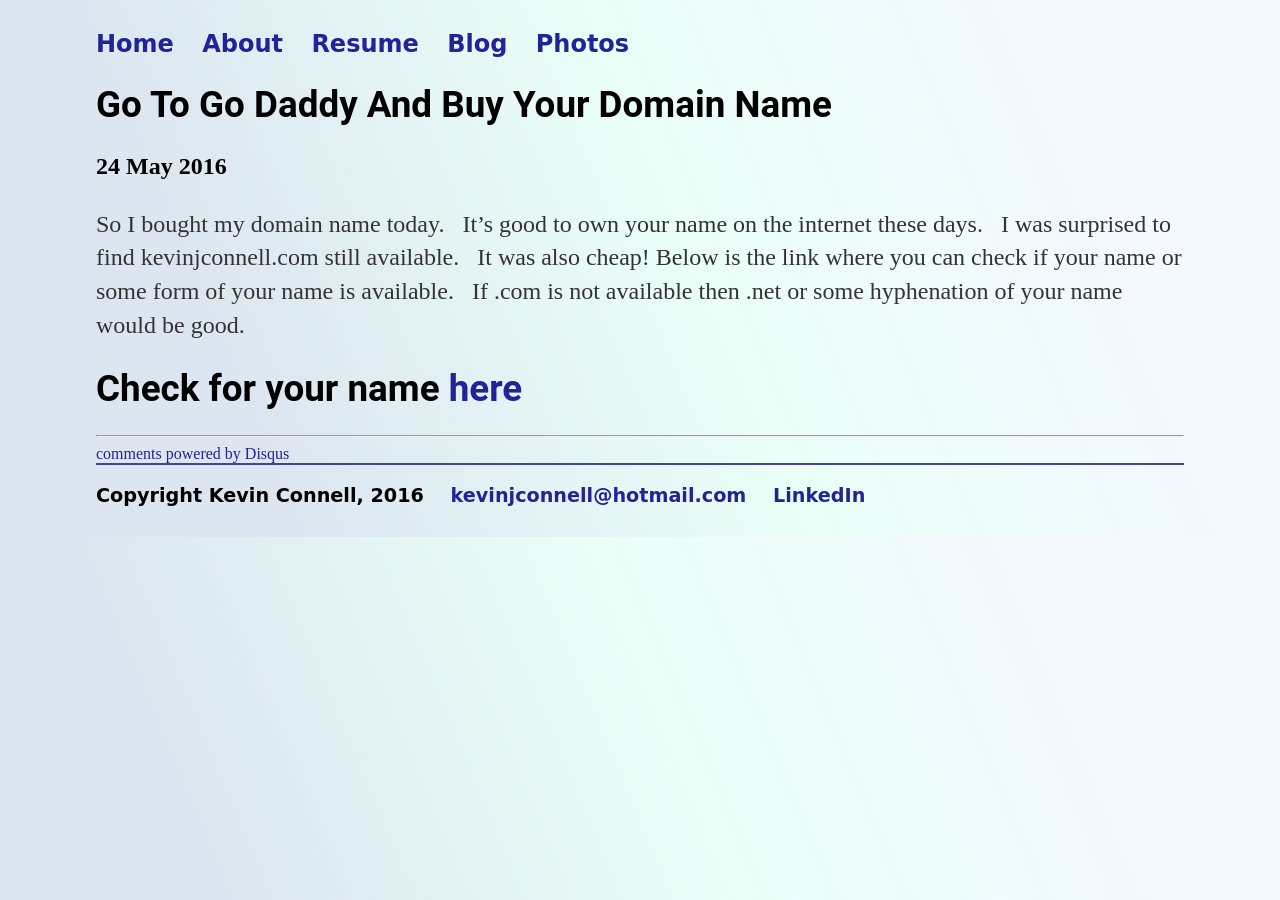
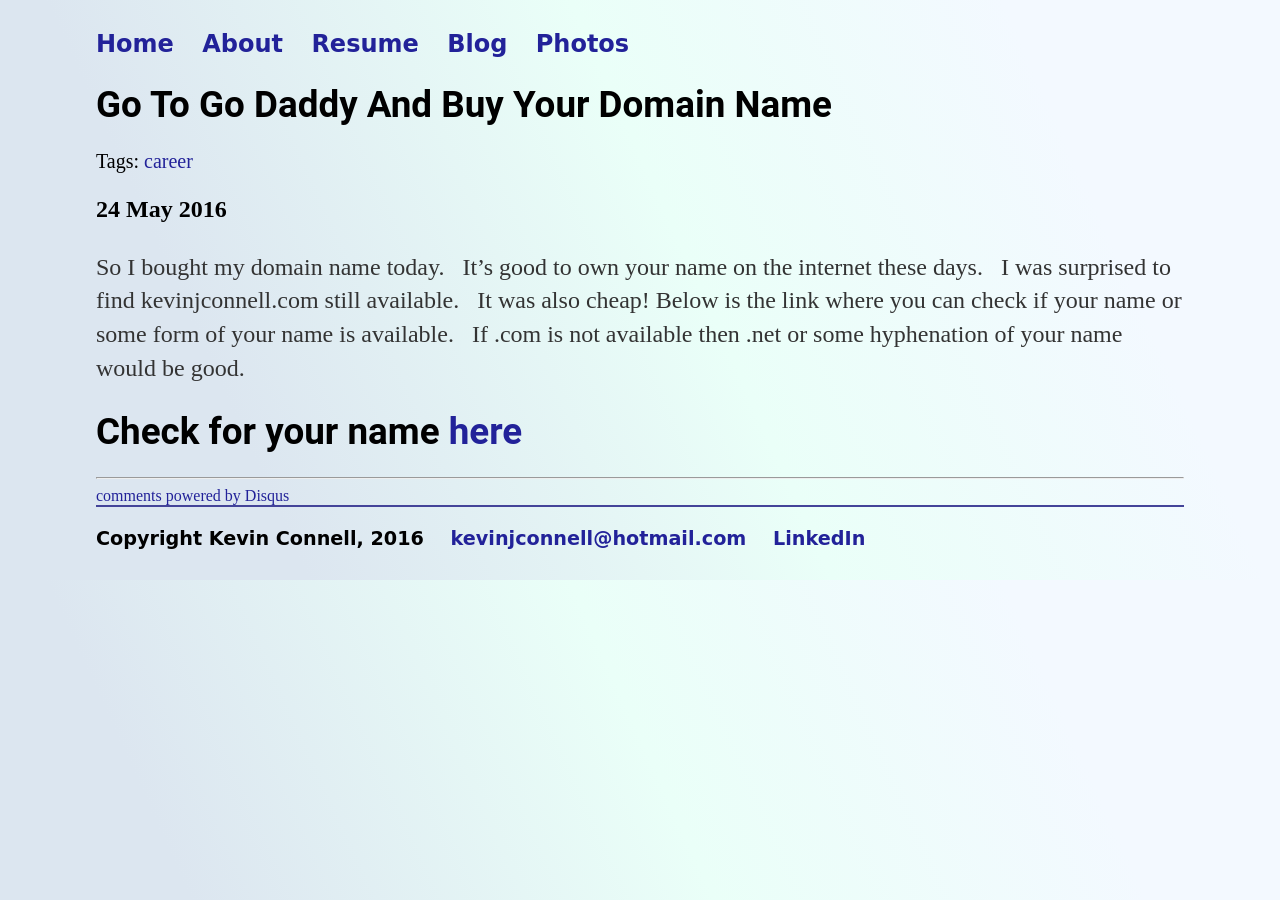
Before and after one commit to mo4dawg/mo4dawg.github.io, a Jekyll site: the page built from _posts/2016-05-24-go-daddy-broke-my-links.md, in a window 1280 px wide. Built offline with Jekyll 4.4.1, drawn with Linux system fonts in a browser that asks for light colours; comment, search, counter and statistics services are not loaded.

Commit message:
Update post.html

```diff
--- a/_layouts/post.html
+++ b/_layouts/post.html
@@ -6,6 +6,7 @@ notes: active
 <div class="notes">
 		<div class="note single">
 			<h1 class="title">{{ page.title }}</h1>
+			{% include post-tags.html %}
 
 			<h2 class="date"><info datetime="{{ page.date }}">
 				{{ page.date | date_to_string }} {% if page.author %} by {{ page.author }} {% endif %}
```
